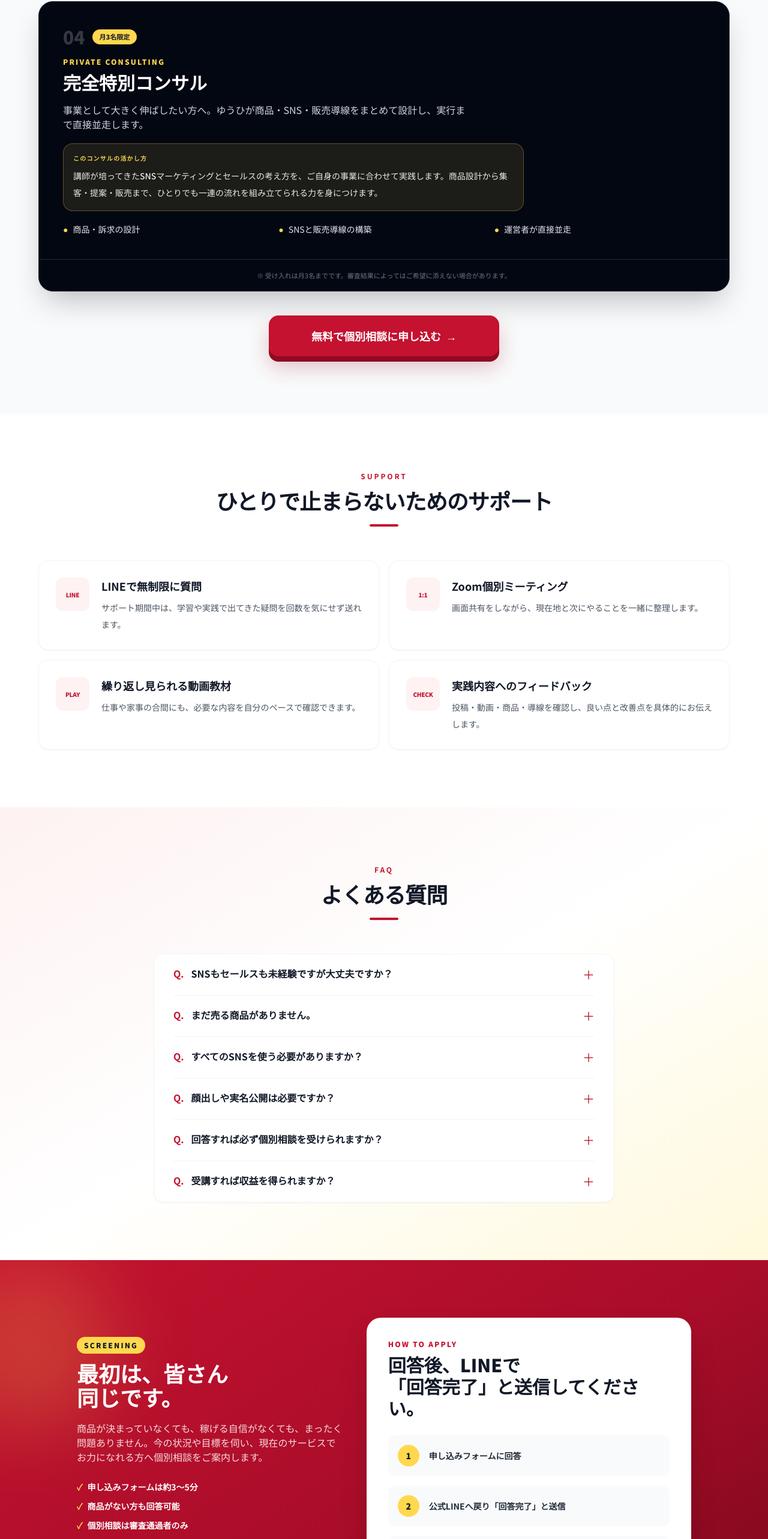
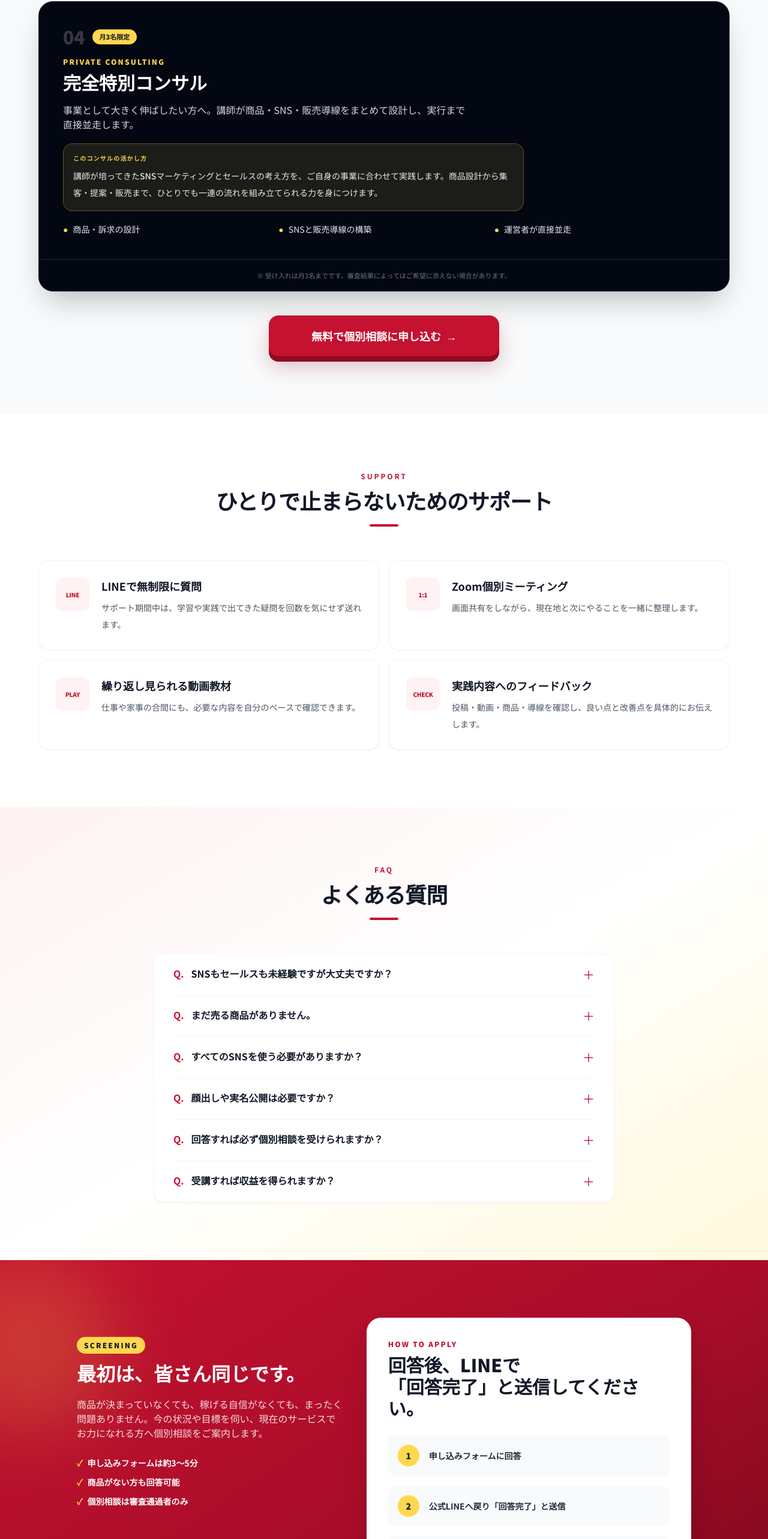
Before and after one commit to YouTubeMediaLab/ytml-site, a Next.js app: page /lp/line in a window 1280 px wide. Shown: the part 6334-8900 px from the top of the page at 60% size. Built offline with nearby package versions, Linux system fonts and the light colour scheme.

Commit message:
微調整

```diff
--- a/app/lp/line/page.tsx
+++ b/app/lp/line/page.tsx
@@ -517,7 +517,7 @@ export default function LineLandingPage() {
                 </div>
                 <p className="mt-4 text-xs font-black tracking-[0.18em] text-[#ffd84d]">PRIVATE CONSULTING</p>
                 <h3 className="mt-2 text-2xl font-black md:text-3xl">完全特別コンサル</h3>
-                <p className="mt-4 max-w-2xl text-sm leading-7 text-gray-300 md:text-base">事業として大きく伸ばしたい方へ。ゆうひが商品・SNS・販売導線をまとめて設計し、実行まで直接並走します。</p>
+                <p className="mt-4 max-w-2xl text-sm leading-7 text-gray-300 md:text-base">事業として大きく伸ばしたい方へ。講師が商品・SNS・販売導線をまとめて設計し、実行まで直接並走します。</p>
                 <div className="mt-5 max-w-3xl rounded-2xl border border-[#ffd84d]/30 bg-[#ffd84d]/10 p-4">
                   <p className="text-[10px] font-black tracking-[0.12em] text-[#ffd84d]">このコンサルの活かし方</p>
                   <p className="mt-2 text-sm font-medium leading-7 text-white/90">講師が培ってきたSNSマーケティングとセールスの考え方を、ご自身の事業に合わせて実践します。商品設計から集客・提案・販売まで、ひとりでも一連の流れを組み立てられる力を身につけます。</p>
@@ -571,7 +571,7 @@ export default function LineLandingPage() {
         <div className="mx-auto grid max-w-5xl gap-10 md:grid-cols-[0.9fr_1.1fr] md:items-start">
           <div className="relative text-white md:sticky md:top-8">
             <p className="mb-3 inline-block rounded-full bg-[#ffd84d] px-3 py-1.5 text-xs font-black tracking-[0.18em] text-gray-900">SCREENING</p>
-            <h2 className="text-3xl font-black leading-tight md:text-4xl">最初は、皆さん<br />同じです。</h2>
+            <h2 className="whitespace-nowrap text-[1.65rem] font-black leading-tight md:text-[2rem]">最初は、皆さん同じです。</h2>
             <p className="mt-5 text-sm leading-7 text-white/85 md:text-base">商品が決まっていなくても、稼げる自信がなくても、まったく問題ありません。今の状況や目標を伺い、現在のサービスでお力になれる方へ個別相談をご案内します。</p>
             <div className="mt-7 space-y-3 text-sm font-bold text-white">
               <p><span className="mr-2 text-[#ffd84d]">✓</span>申し込みフォームは約3〜5分</p>
@@ -587,7 +587,7 @@ export default function LineLandingPage() {
               {[
                 "申し込みフォームに回答",
                 "公式LINEへ戻り「回答完了」と送信",
-                "内容を確認後、通過者へ個別相談をご案内",
+                "内容を確認後、審査通過者に個別相談をご案内",
               ].map((step, index) => (
                 <li key={step} className="flex items-center gap-4 rounded-xl bg-gray-50 p-4">
                   <span className="flex h-9 w-9 flex-shrink-0 items-center justify-center rounded-full bg-[#ffd84d] text-sm font-black text-gray-900">{index + 1}</span>
```
